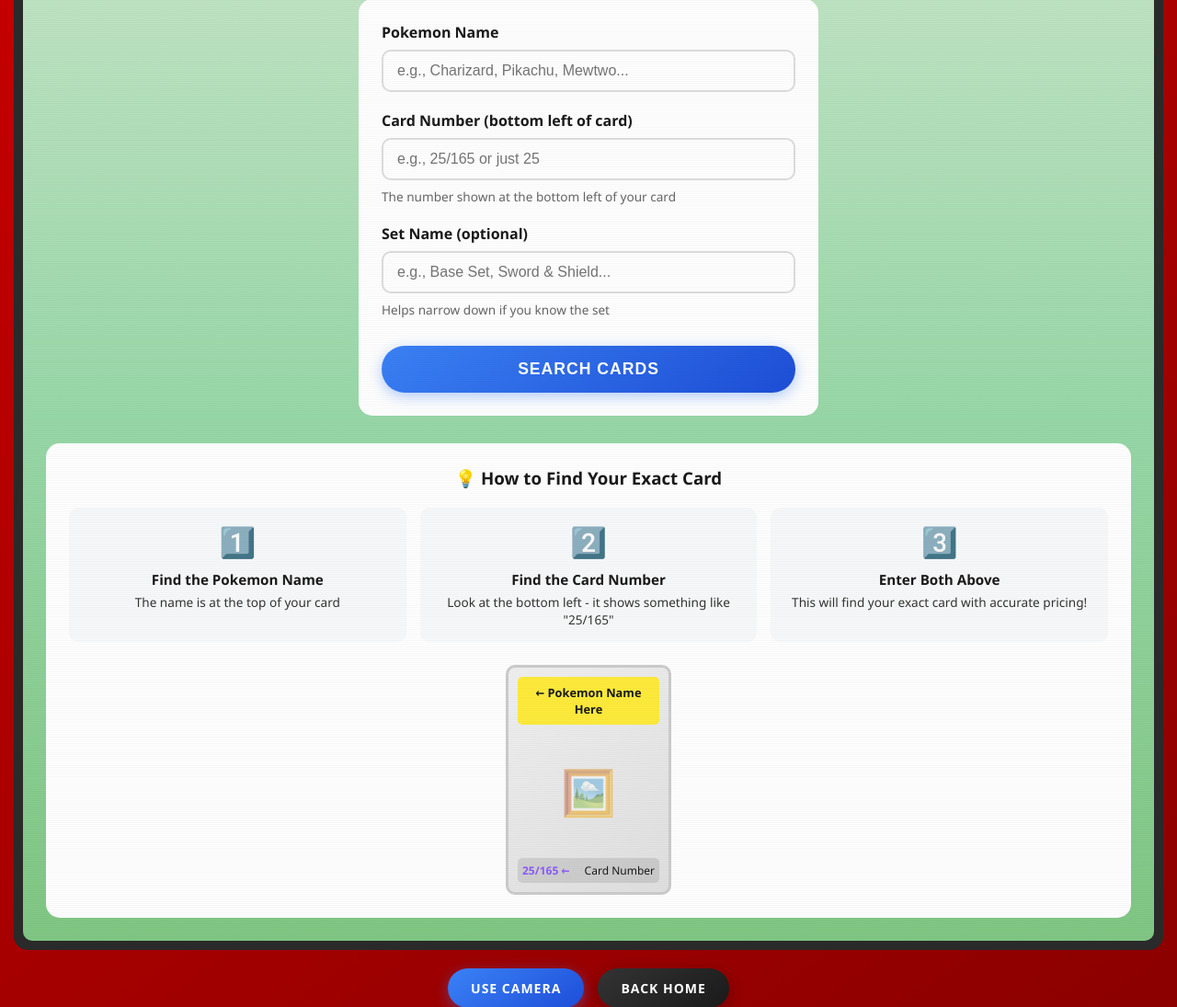
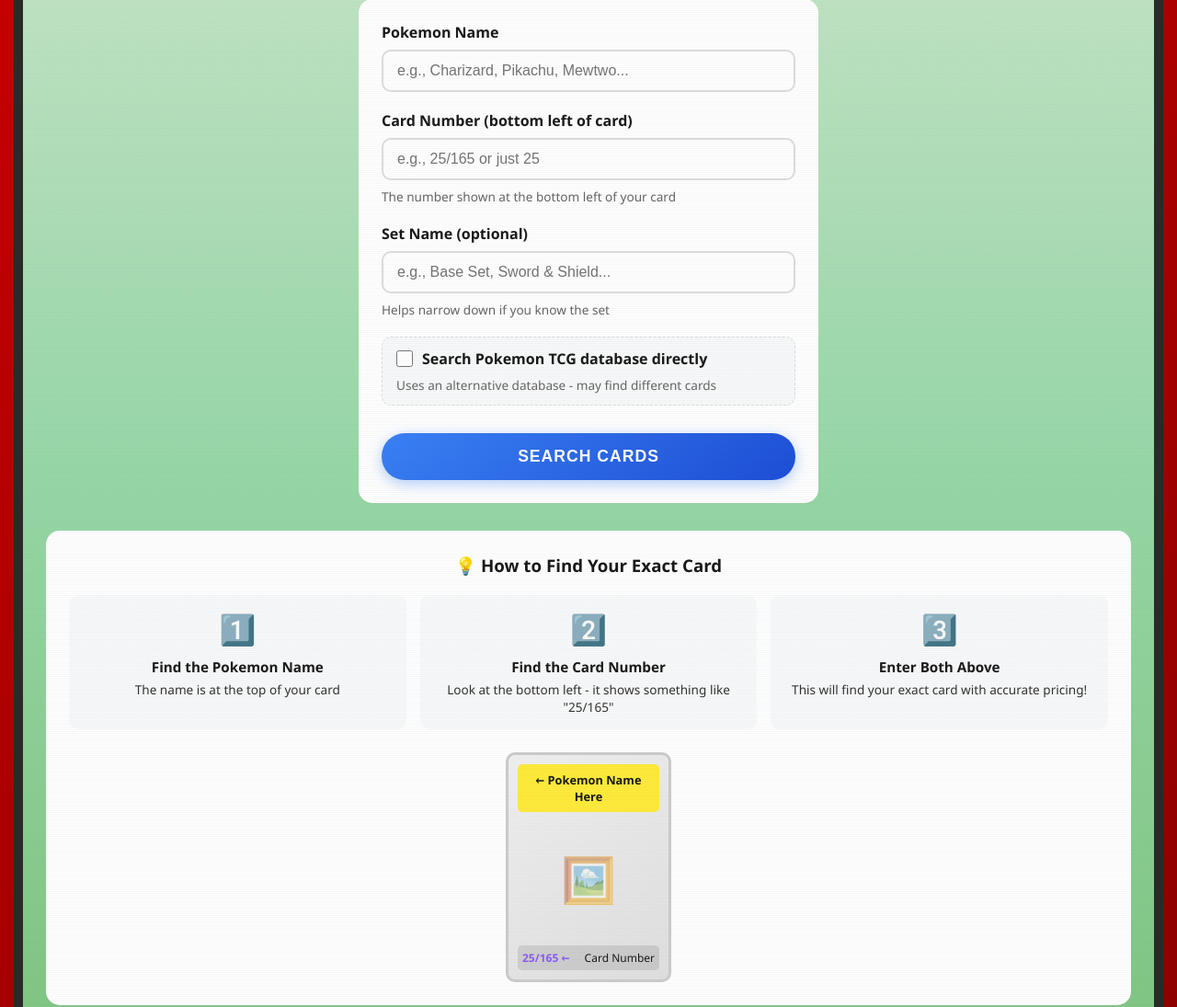
Before and after one commit to Zxxs3006/Flex-Dex, a Flask app: page /search in a window 1280 px wide. Shown: the part 295-1390 px from the top of the page at 92% size. Run offline with Flask 3, Linux system fonts and the light colour scheme.

Commit message:
Add search enhancements and price displays
- Add raw price breakdown (Low/Mid/High) to analytics stats
- Add checkbox to search Pokemon TCG database directly
- Add "Not What You Were Looking For" button for more results
- Enhance card details page with full price information

Co-Authored-By: Claude Opus 4.5 <noreply@anthropic.com>

```diff
--- a/app.py
+++ b/app.py
@@ -68,6 +68,8 @@ def search():
     query = request.args.get('q', '').strip()
     card_number = request.args.get('number', '').strip()
     set_name = request.args.get('set', '').strip()
+    use_pokemontcg = request.args.get('use_pokemontcg', '') == '1'
+    show_all = request.args.get('show_all', '') == '1'
 
     # If no query, show empty search page with tips
     if not query:
@@ -77,10 +79,22 @@ def search():
                                set_name='',
                                cards=[],
                                searched=False,
-                               exact_match=False)
-
-    # Search for cards by name
-    raw_cards = card_lookup.search_fuzzy(query, limit=30)
+                               exact_match=False,
+                               use_pokemontcg=False,
+                               show_all=False)
+
+    # Determine limit based on show_all parameter
+    limit = 100 if show_all else 30
+
+    # Search for cards - use pokemontcg.io directly if requested
+    if use_pokemontcg:
+        raw_cards = card_lookup.search_pokemontcg(query, limit=limit)
+        # Mark as pokemontcg source for proper formatting
+        for card in raw_cards:
+            card['_source'] = 'pokemontcg'
+    else:
+        raw_cards = card_lookup.search_fuzzy(query, limit=limit)
+
     cards = [card_lookup.format_card_data(c) for c in raw_cards]
 
     exact_match = False
@@ -117,7 +131,9 @@ def search():
                            set_name=set_name,
                            cards=cards,
                            searched=True,
-                           exact_match=exact_match)
+                           exact_match=exact_match,
+                           use_pokemontcg=use_pokemontcg,
+                           show_all=show_all)
 
 
 @app.route('/card/<card_id>')
--- a/templates/search.html
+++ b/templates/search.html
@@ -34,6 +34,15 @@
                 <input type="text" id="set-name" name="set" value="{{ set_name }}"
                        placeholder="e.g., Base Set, Sword & Shield...">
                 <small>Helps narrow down if you know the set</small>
+            </div>
+
+            <!-- API Toggle Option -->
+            <div class="search-field api-toggle">
+                <label class="checkbox-label">
+                    <input type="checkbox" name="use_pokemontcg" value="1" {% if use_pokemontcg %}checked{% endif %}>
+                    <span>Search Pokemon TCG database directly</span>
+                </label>
+                <small>Uses an alternative database - may find different cards</small>
             </div>
 
             <button type="submit" class="pokedex-btn btn-primary btn-large">
@@ -79,6 +88,17 @@
             </div>
             {% endfor %}
         </div>
+
+        <!-- Not What You Were Looking For Button -->
+        {% if not show_all and cards|length >= 5 %}
+        <div class="more-results-section">
+            <p>Can't find your card?</p>
+            <a href="{{ url_for('search', q=query, number=number, set=set_name, use_pokemontcg=use_pokemontcg, show_all=1) }}"
+               class="pokedex-btn btn-secondary">
+                Not What You Were Looking For? Show All Results
+            </a>
+        </div>
+        {% endif %}
         {% else %}
         <div class="empty-state">
             <div class="empty-state-icon">🔍</div>
@@ -379,6 +399,42 @@
         grid-template-columns: 1fr;
     }
 }
+
+/* API Toggle Checkbox */
+.api-toggle {
+    background: #f8f9fa;
+    padding: 12px 15px;
+    border-radius: 10px;
+    border: 1px dashed #ddd;
+}
+
+.checkbox-label {
+    display: flex;
+    align-items: center;
+    gap: 10px;
+    cursor: pointer;
+    font-weight: 500;
+}
+
+.checkbox-label input[type="checkbox"] {
+    width: 18px;
+    height: 18px;
+    cursor: pointer;
+}
+
+/* More Results Section */
+.more-results-section {
+    text-align: center;
+    margin-top: 25px;
+    padding: 20px;
+    background: #f8f9fa;
+    border-radius: 15px;
+}
+
+.more-results-section p {
+    margin-bottom: 12px;
+    color: var(--pokedex-gray);
+}
 </style>
 {% endblock %}
 
```
Also changed, not shown: templates/analytics.html (+11 -0 lines), templates/card_details.html (+22 -8 lines).
